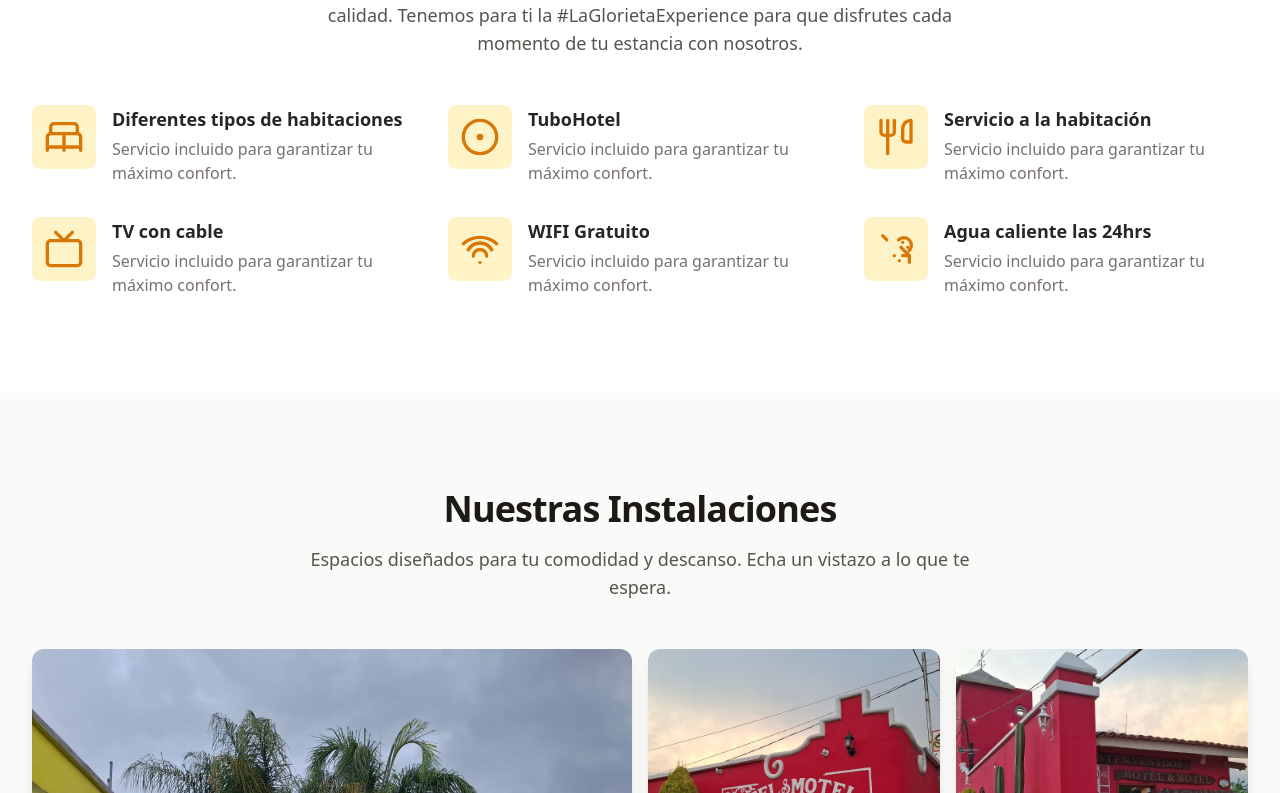
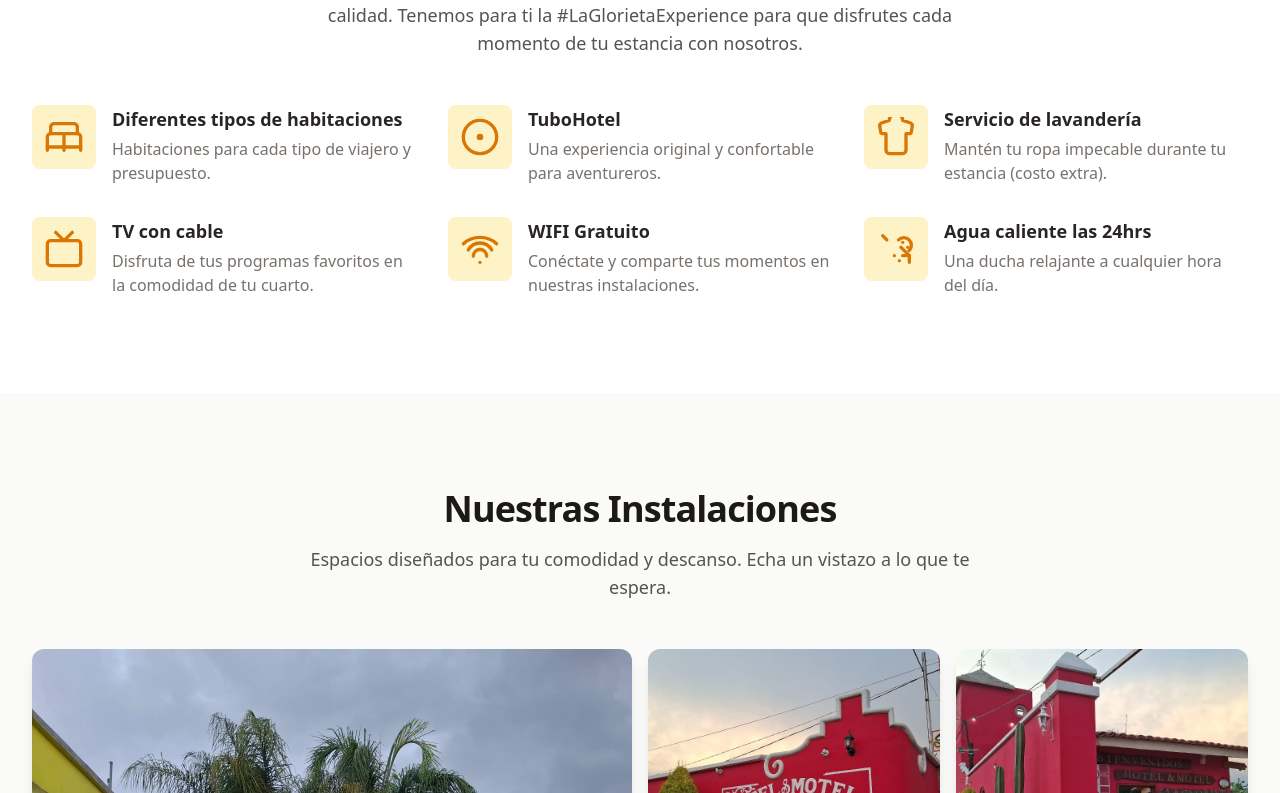
Before and after one commit to contlayael/hotel-la-glorieta, a React (Vite) app: page / in a window 1280 px wide. Shown: the part 767-1560 px from the top of the page. Built offline with nearby package versions, Linux system fonts and the light colour scheme.

Commit message:
Se agregaron los iconos de facebook e instagram, modificacion de icono y texto para lavandería, link de whatsapp para mensaje directo

```diff
--- a/src/App.jsx
+++ b/src/App.jsx
@@ -17,11 +17,10 @@ const CircleDot = (props) => (
   </svg>
 );
 
-const Utensils = (props) => (
+// NUEVO: Icono para Lavandería
+const Shirt = (props) => (
   <svg xmlns="http://www.w3.org/2000/svg" width="24" height="24" viewBox="0 0 24 24" fill="none" stroke="currentColor" strokeWidth="2" strokeLinecap="round" strokeLinejoin="round" {...props}>
-    <path d="M3 2v7c0 1.1.9 2 2 2h4a2 2 0 0 0 2-2V2" />
-    <path d="M7 2v20" />
-    <path d="M21 15V2v0a5 5 0 0 0-5 5v6c0 1.1.9 2 2 2h3z" />
+    <path d="M20.38 3.46 16 2a4 4 0 0 0-8 0L3.62 3.46a2 2 0 0 0-1.34 2.23l.58 3.47a1 1 0 0 0 .99.84H6v10c0 1.1.9 2 2 2h8a2 2 0 0 0 2-2V10h2.15a1 1 0 0 0 .99-.84l.58-3.47a2 2 0 0 0-1.34-2.23z" />
   </svg>
 );
 
@@ -69,15 +68,33 @@ const X = (props) => (
   </svg>
 );
 
+// NUEVO: Iconos para redes sociales
+const Instagram = (props) => (
+    <svg xmlns="http://www.w3.org/2000/svg" width="24" height="24" viewBox="0 0 24 24" fill="none" stroke="currentColor" strokeWidth="2" strokeLinecap="round" strokeLinejoin="round" {...props}>
+        <rect width="20" height="20" x="2" y="2" rx="5" ry="5" />
+        <path d="M16 11.37A4 4 0 1 1 12.63 8 4 4 0 0 1 16 11.37z" />
+        <line x1="17.5" x2="17.51" y1="6.5" y2="6.5" />
+    </svg>
+);
+
+const Facebook = (props) => (
+    <svg xmlns="http://www.w3.org/2000/svg" width="24" height="24" viewBox="0 0 24 24" fill="none" stroke="currentColor" strokeWidth="2" strokeLinecap="round" strokeLinejoin="round" {...props}>
+        <path d="M18 2h-3a5 5 0 0 0-5 5v3H7v4h3v8h4v-8h3l1-4h-4V7a1 1 0 0 1 1-1h3z" />
+    </svg>
+);
+
 
 // --- Componente Principal de la Aplicación ---
 export default function App() {
-  // --- Datos del Hotel ---
+  // --- Datos del Hotel (ACTUALIZADOS) ---
   const hotelInfo = {
     name: "Hotel La Glorieta",
-    phone: "55-3077-1519", // Reemplazar con el teléfono real
-    email: "hotel.laglorieta@hotmail.com", // Reemplazar con el email real
-    address: "Leona Vicario Manzana 028, 55900 Otumba de Gómez Farías, Méx.", // Reemplazar con la dirección real
+    phone: "55-3077-1519",
+    whatsappLink: "https://wa.me/525530771519?text=Hola,%20me%20gustaría%20pedir%20información%20sobre%20el%20Hotel%20La%20Glorieta.",
+    email: "contacto@hotellaglorieta.com", // Reemplazar con el email real
+    address: "Plaza de la Constitución 10, Otumba de Gómez Farías, Méx.", // Reemplazar con la dirección real
+    facebook: "https://www.facebook.com/share/1AKoAT4bDA/",
+    instagram: "https://www.instagram.com/laglorietahm?utm_source=qr&igsh=ODB1a3hxbjUwOG1k",
   };
 
   const navLinks = [
@@ -88,16 +105,16 @@ export default function App() {
     { name: 'Contacto', href: '#contacto' },
   ];
 
+  // --- Servicios (ACTUALIZADOS) ---
   const services = [
-    { icon: <BedDouble className="w-10 h-10 text-amber-600"/>, text: "Diferentes tipos de habitaciones" },
-    { icon: <CircleDot className="w-10 h-10 text-amber-600"/>, text: "TuboHotel" },
-    { icon: <Utensils className="w-10 h-10 text-amber-600"/>, text: "Servicio a la habitación" },
-    { icon: <Tv className="w-10 h-10 text-amber-600"/>, text: "TV con cable" },
-    { icon: <Wifi className="w-10 h-10 text-amber-600"/>, text: "WIFI Gratuito" },
-    { icon: <ShowerHead className="w-10 h-10 text-amber-600"/>, text: "Agua caliente las 24hrs" },
+    { icon: <BedDouble className="w-10 h-10 text-amber-600"/>, text: "Diferentes tipos de habitaciones", description: "Habitaciones para cada tipo de viajero y presupuesto." },
+    { icon: <CircleDot className="w-10 h-10 text-amber-600"/>, text: "TuboHotel", description: "Una experiencia original y confortable para aventureros." },
+    { icon: <Shirt className="w-10 h-10 text-amber-600"/>, text: "Servicio de lavandería", description: "Mantén tu ropa impecable durante tu estancia (costo extra)." },
+    { icon: <Tv className="w-10 h-10 text-amber-600"/>, text: "TV con cable", description: "Disfruta de tus programas favoritos en la comodidad de tu cuarto." },
+    { icon: <Wifi className="w-10 h-10 text-amber-600"/>, text: "WIFI Gratuito", description: "Conéctate y comparte tus momentos en nuestras instalaciones." },
+    { icon: <ShowerHead className="w-10 h-10 text-amber-600"/>, text: "Agua caliente las 24hrs", description: "Una ducha relajante a cualquier hora del día." },
   ];
 
-  // Las imágenes que pusiste en la carpeta 'public'
   const galleryImages = [
     { src: '/galeria1.jpeg', alt: 'Patio con Tubohotels y palmeras' },
     { src: '/galeria3.jpeg', alt: 'Fachada del Hotel y Motel La Glorieta' },
@@ -145,7 +162,6 @@ export default function App() {
       <main>
         <section id="inicio" className="relative h-[60vh] min-h-[400px] flex items-center justify-center text-white">
           <div className="absolute inset-0 bg-black/50 z-10"></div>
-          {/* Usamos la imagen 'hero.jpeg' de la carpeta 'public' */}
           <img
             src="/hero.jpg"
             alt="Vista panorámica del Hotel La Glorieta"
@@ -158,7 +174,7 @@ export default function App() {
             <p className="mt-4 text-lg md:text-xl max-w-2xl mx-auto drop-shadow-md">
               Vive una experiencia única en el corazón de Otumba. Comodidad, historia y un servicio excepcional te esperan.
             </p>
-            <a href="#contacto" className="mt-8 inline-block bg-amber-600 hover:bg-amber-700 text-white font-bold py-3 px-8 rounded-lg shadow-lg transition-transform transform hover:scale-105">
+            <a href={hotelInfo.whatsappLink} target="_blank" rel="noopener noreferrer" className="mt-8 inline-block bg-amber-600 hover:bg-amber-700 text-white font-bold py-3 px-8 rounded-lg shadow-lg transition-transform transform hover:scale-105">
               Reservar Ahora
             </a>
           </div>
@@ -181,7 +197,7 @@ export default function App() {
                   </div>
                   <div>
                     <h3 className="text-lg font-semibold text-stone-800">{service.text}</h3>
-                    <p className="mt-1 text-stone-500">Servicio incluido para garantizar tu máximo confort.</p>
+                    <p className="mt-1 text-stone-500">{service.description}</p>
                   </div>
                 </div>
               ))}
@@ -220,12 +236,11 @@ export default function App() {
                 <p className="mt-4 text-lg text-stone-600">
                   Atrévete a vivir una noche diferente en nuestras innovadoras habitaciones tipo tubo. Perfectas para aventureros que buscan confort y originalidad. Cuentan con una cómoda cama matrimonial, luz interior y contactos para tus dispositivos.
                 </p>
-                <a href="#contacto" className="mt-8 inline-block bg-stone-800 hover:bg-stone-900 text-white font-bold py-3 px-8 rounded-lg shadow-lg transition-colors">
+                <a href={hotelInfo.whatsappLink} target="_blank" rel="noopener noreferrer" className="mt-8 inline-block bg-stone-800 hover:bg-stone-900 text-white font-bold py-3 px-8 rounded-lg shadow-lg transition-colors">
                   Consultar Disponibilidad
                 </a>
               </div>
               <div className="order-1 md:order-2">
-                {/* Usamos la imagen 'galeria2.jpeg' para el Tubohotel */}
                 <img
                   src="/galeria2.jpeg"
                   alt="Interior de una habitación Tubohotel"
@@ -244,8 +259,8 @@ export default function App() {
             </p>
             <div className="mt-10 flex flex-col md:flex-row justify-center items-center gap-8 md:gap-12">
               <div className="text-center">
-                <h3 className="text-xl font-semibold">Teléfono</h3>
-                <a href={`tel:${hotelInfo.phone}`} className="text-amber-400 hover:text-amber-300 text-lg transition-colors">{hotelInfo.phone}</a>
+                <h3 className="text-xl font-semibold">WhatsApp</h3>
+                <a href={hotelInfo.whatsappLink} target="_blank" rel="noopener noreferrer" className="text-amber-400 hover:text-amber-300 text-lg transition-colors">{hotelInfo.phone}</a>
               </div>
               <div className="text-center">
                 <h3 className="text-xl font-semibold">Email</h3>
@@ -265,8 +280,16 @@ export default function App() {
 
       <footer className="bg-stone-900 text-stone-400">
         <div className="container mx-auto px-4 sm:px-6 lg:px-8 py-8 text-center">
+          <div className="flex justify-center space-x-6 mb-4">
+            <a href={hotelInfo.facebook} target="_blank" rel="noopener noreferrer" className="text-stone-400 hover:text-white transition-colors">
+              <Facebook className="w-6 h-6" />
+            </a>
+            <a href={hotelInfo.instagram} target="_blank" rel="noopener noreferrer" className="text-stone-400 hover:text-white transition-colors">
+              <Instagram className="w-6 h-6" />
+            </a>
+          </div>
           <p>&copy; {new Date().getFullYear()} {hotelInfo.name}. Todos los derechos reservados.</p>
-          <p className="text-sm mt-2">Diseño web por un amigo de la casa.</p>
+          <p className="text-sm mt-2">Diseño web por YaelContla.</p>
         </div>
       </footer>
     </div>
```
